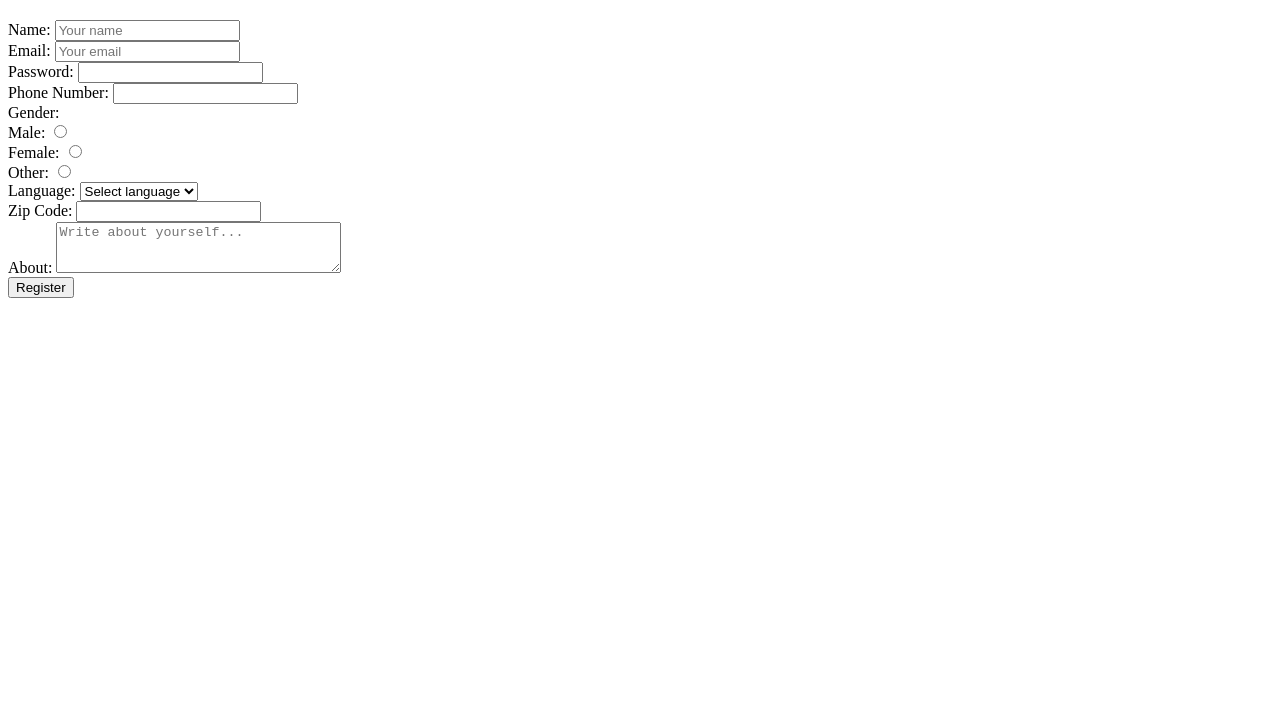
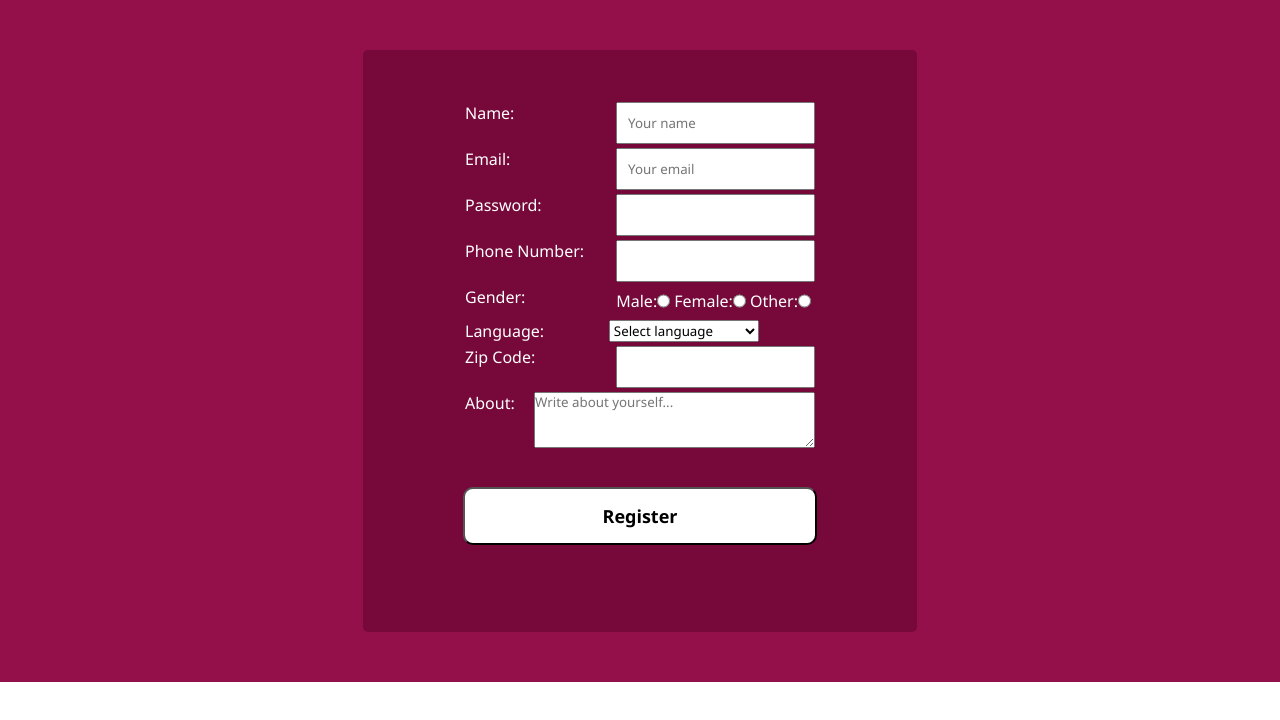
Before and after one commit to kanav410/Ethnus_MERN_Stack, a plain HTML site: page CSS/task_7.html in a window 1280 px wide. Drawn offline with Linux system fonts and the light colour scheme.

Commit message:
Update task_7.html

```diff
--- a/CSS/task_7.html
+++ b/CSS/task_7.html
@@ -5,8 +5,8 @@
     <meta charset="UTF-8">
     <meta name="viewport" content="width=device-width, initial-scale=1.0">
 
-    <link rel="stylesheet" href="/CSS tasks/styles/style_7.css">
-    <title>Document</title>
+    <link rel="stylesheet" href="styles/style_7.css">
+    <title>CSS_Task-7</title>
 
 </head>
 
```
